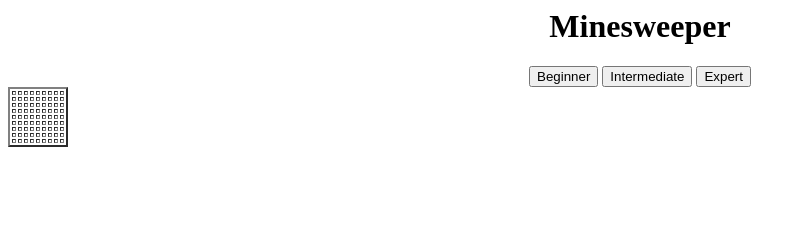
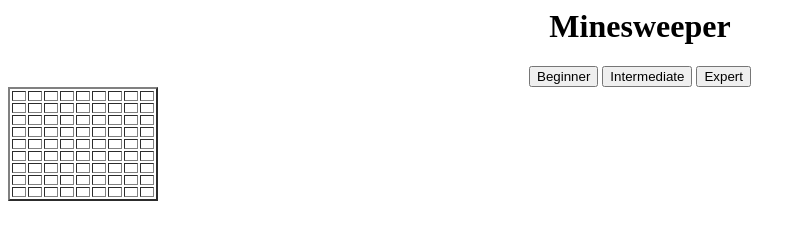
Before and after one commit to nickykwn/minesweeper, a plain HTML site: page index.html in a window 1280 px wide. Both pictures are taken after a click on the button "Beginner". Shown: the whole page, without its empty margins (0-806 px from the left). Drawn offline with nearby package versions, Linux system fonts and the light colour scheme.

Commit message:
table displaying

```diff
--- a/scripts/main.js
+++ b/scripts/main.js
@@ -50,8 +50,12 @@ $(document).ready(function () {
     body.appendChild(tbl);
 
     tbl.setAttribute("border", "2");
+    gameboard.appendChild(tbl);
   }
 
+  function newGame(){
+
+  }
   function createMines(bombs){
 
   }
--- a/style.css
+++ b/style.css
@@ -7,5 +7,14 @@ h1 {
 }
 
 #gameboard {
-  text-align: center;
+
 }
+
+tbl {
+  float: left;
+}
+
+td {
+  height: 10px;
+  width: 10px;
+}
```
